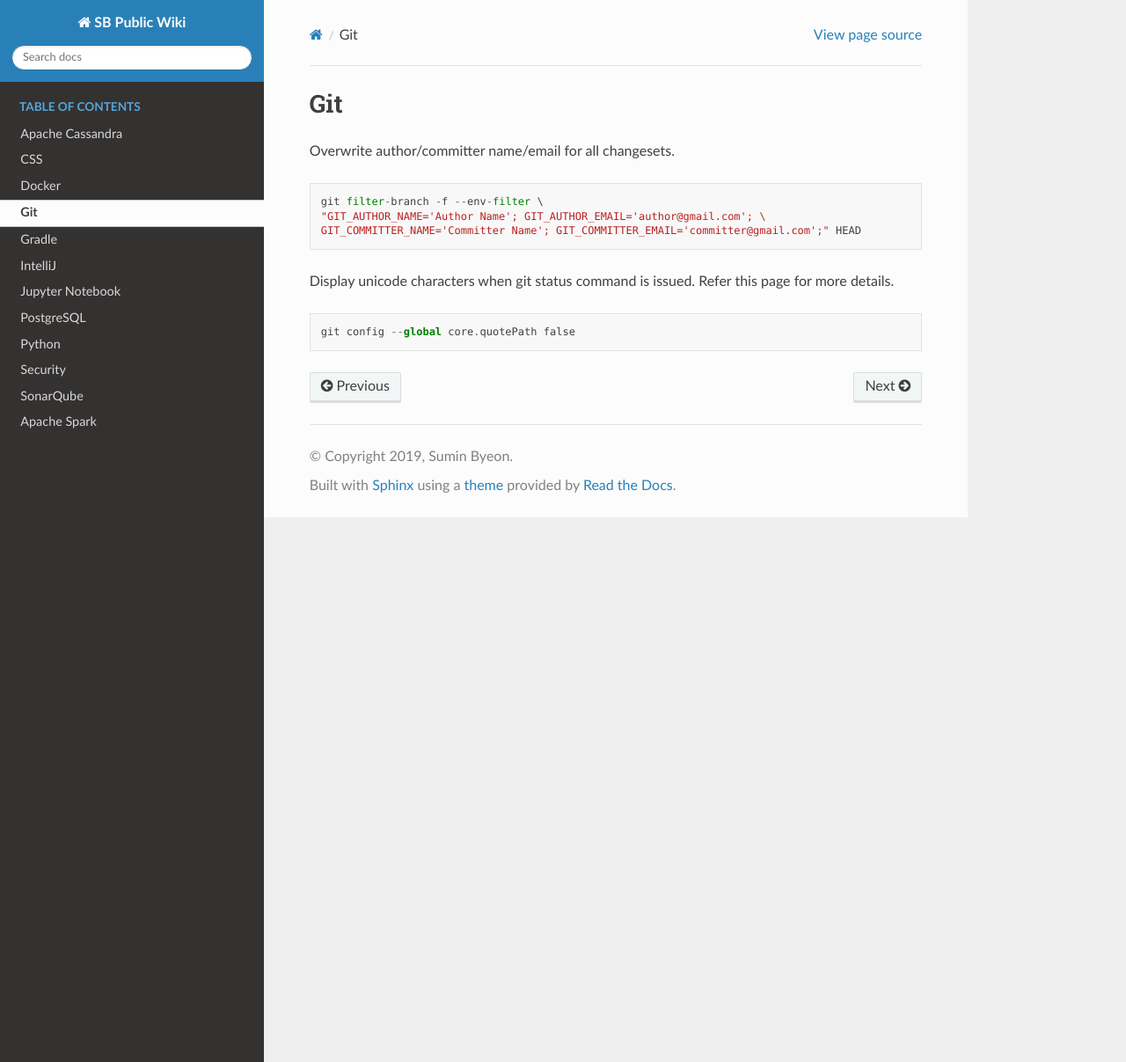
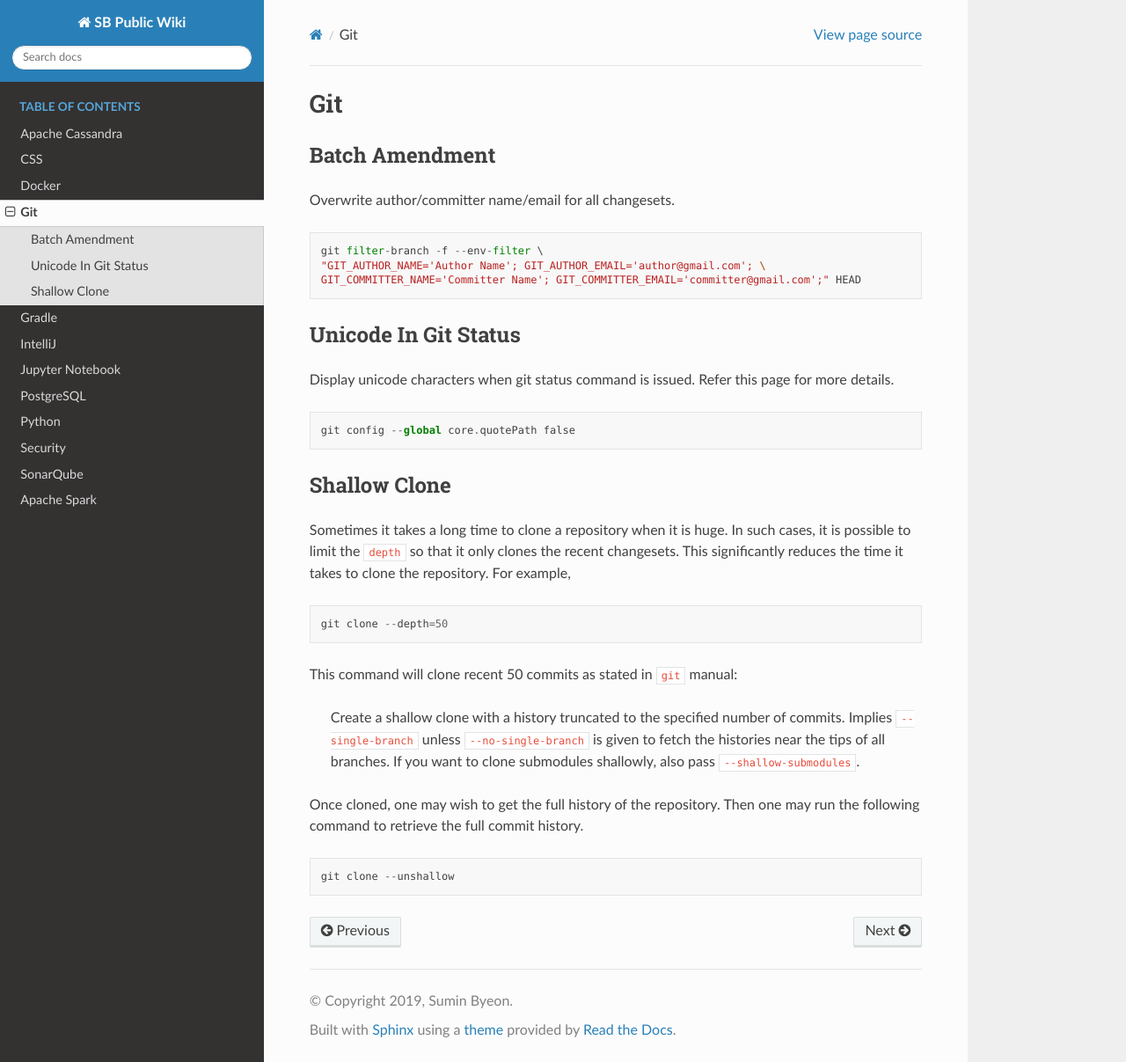
Before and after one commit to suminb/public, a Sphinx documentation site: the page built from source/git.rst, in a window 1280 px wide and 1207 px high. Shown: the whole window at 88% size. Built offline with Sphinx 7.4.7 and the Read the Docs theme 2.0.0, drawn with Linux system fonts in a browser that asks for light colours.

Commit message:
Shallow clone in Git

```diff
--- a/source/git.rst
+++ b/source/git.rst
@@ -1,5 +1,8 @@
 Git
 ===
+
+Batch Amendment
+---------------
 
 Overwrite author/committer name/email for all changesets.
 
@@ -9,9 +12,38 @@ Overwrite author/committer name/email for all changesets.
     "GIT_AUTHOR_NAME='Author Name'; GIT_AUTHOR_EMAIL='author@gmail.com'; \
     GIT_COMMITTER_NAME='Committer Name'; GIT_COMMITTER_EMAIL='committer@gmail.com';" HEAD
 
+Unicode In Git Status
+---------------------
+
 Display unicode characters when git status command is issued. Refer this page
 for more details.
 
 .. code::
 
     git config --global core.quotePath false
+
+Shallow Clone
+-------------
+
+Sometimes it takes a long time to clone a repository when it is huge. In such
+cases, it is possible to limit the ``depth`` so that it only clones the
+recent changesets. This significantly reduces the time it takes to clone the
+repository. For example,
+
+.. code::
+
+    git clone --depth=50
+
+This command will clone recent 50 commits as stated in ``git`` manual:
+
+    Create a shallow clone with a history truncated to the specified number
+    of commits. Implies ``--single-branch`` unless ``--no-single-branch`` is
+    given to fetch the histories near the tips of all branches. If you want
+    to clone submodules shallowly, also pass ``--shallow-submodules``.
+
+Once cloned, one may wish to get the full history of the repository. Then one
+may run the following command to retrieve the full commit history.
+
+.. code::
+
+    git clone --unshallow
```
